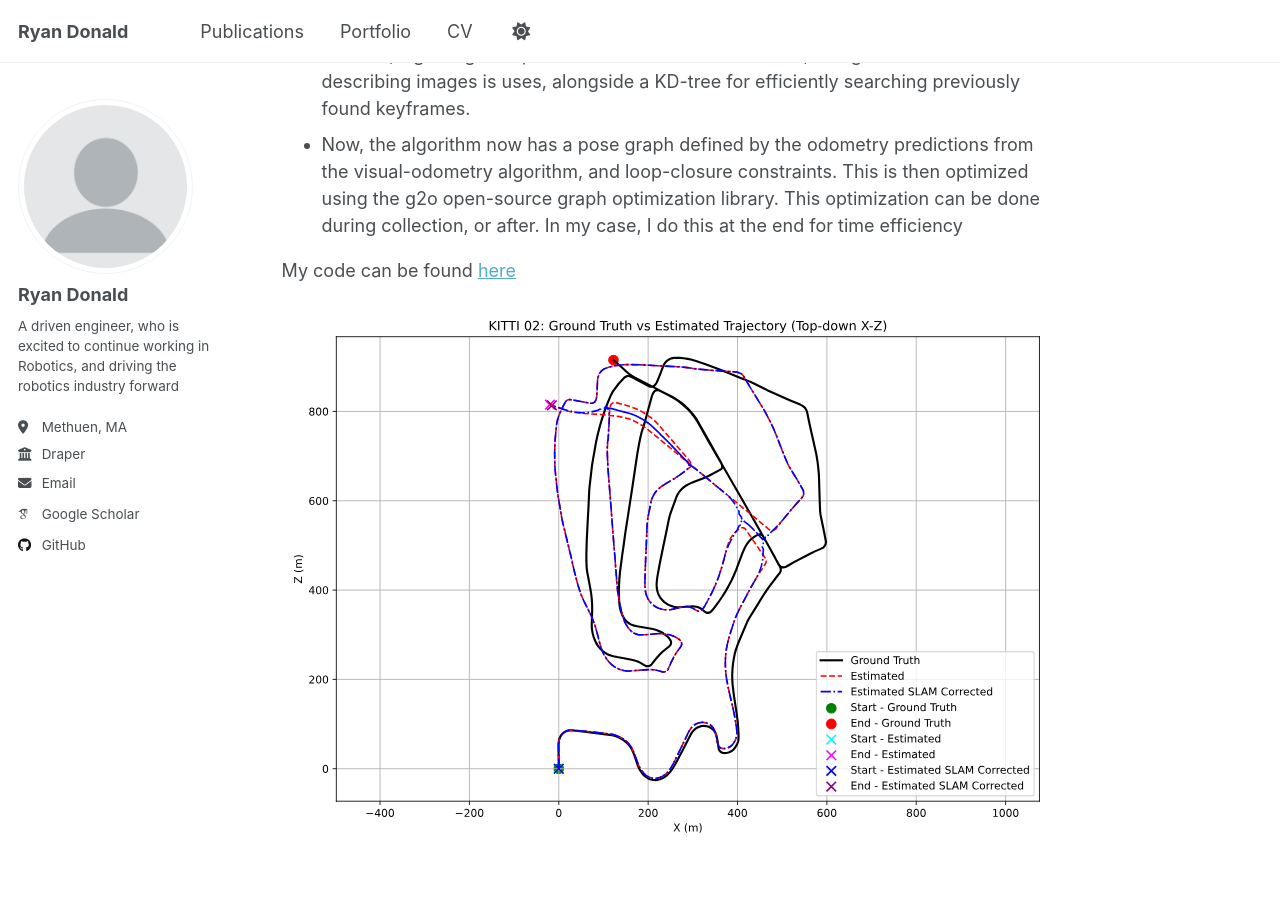
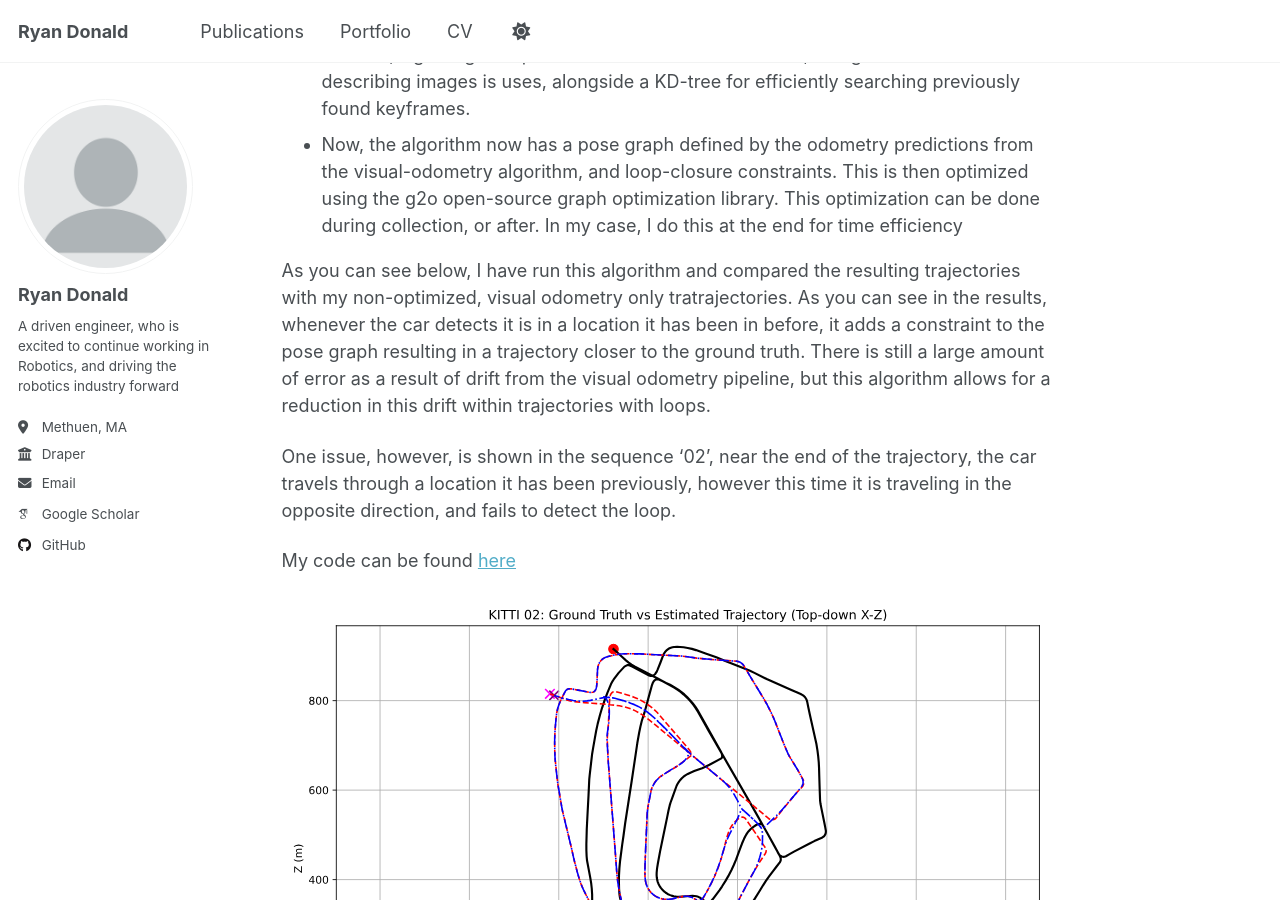
Before and after one commit to ryan-donald/ryan-donald.github.io, a Jekyll site: the page built from _portfolio/3-SLAM.md, in a window 1280 px wide and 900 px high, scrolled down 543 px. Built offline with Jekyll 4.4.1, drawn with Linux system fonts in a browser that asks for light colours; some web fonts are replaced; a script that is not in the unit is left out.

Commit message:
Updated the SLAM portfolio item with new results

```diff
--- a/_portfolio/3-SLAM.md
+++ b/_portfolio/3-SLAM.md
@@ -1,6 +1,6 @@
 ---
 title: "Visual SLAM with OpenCV"
-excerpt: "Visual SLAM pipeline tested with the KITTI dataset <br><img src='/images/kitti_02_slam_2d.svg' onerror this.src='/images/kitti_02_slam_2d.png' width='50%'>"
+excerpt: "Visual SLAM pipeline tested with the KITTI dataset <br><img src='/images/kitti_07_slam_2d.svg' onerror this.src='/images/kitti_07_slam_2d.png' width='50%'>"
 collection: portfolio
 ---
 I improved my visual odometry pipeline that I had previously implemented and tested with the KITTI dataset, to include keyframing, loop closures, and graph optimization. I use the same KITTI dataset as in my visual odometry pipeline, information on their dataset can be found [here](https://www.cvlibs.net/datasets/kitti/index.php).
@@ -11,8 +11,13 @@
 - I then compare information about the current keyframe to previous keyframes to find a match, signaling a loop-closure. To determine matches, a Bag-of-Words method of describing images is uses, alongside a KD-tree for efficiently searching previously found keyframes.
 - Now, the algorithm now has a pose graph defined by the odometry predictions from the visual-odometry algorithm, and loop-closure constraints. This is then optimized using the g2o open-source graph optimization library. This optimization can be done during collection, or after. In my case, I do this at the end for time efficiency
 
+As you can see below, I have run this algorithm and compared the resulting trajectories with my non-optimized, visual odometry only tratrajectories. As you can see in the results, whenever the car detects it is in a location it has been in before, it adds a constraint to the pose graph resulting in a trajectory closer to the ground truth. There is still a large amount of error as a result of drift from the visual odometry pipeline, but this algorithm allows for a reduction in this drift within trajectories with loops.
+
+One issue, however, is shown in the sequence '02', near the end of the trajectory, the car travels through a location it has been previously, however this time it is traveling in the opposite direction, and fails to detect the loop.
 
 My code can be found [here](https://github.com/ryan-donald/slam/)
 
 
 <img src='/images/kitti_02_slam_2d.svg' onerror this.src='/images/kitti_02_slam_2d.png'>
+<img src='/images/kitti_05_slam_2d.svg' onerror this.src='/images/kitti_05_slam_2d.png'>
+<img src='/images/kitti_07_slam_2d.svg' onerror this.src='/images/kitti_07_slam_2d.png'>
```
Also changed, not shown: images/kitti_02_slam_2d.png, images/kitti_02_slam_2d.svg, images/kitti_05_slam_2d.png (added), images/kitti_05_slam_2d.svg (added), images/kitti_06_slam_2d.png (added), images/kitti_06_slam_2d.svg (added), images/kitti_07_slam_2d.png (added), images/kitti_07_slam_2d.svg (added), images/kitti_08_slam_2d.png (added), images/kitti_08_slam_2d.svg (added), images/kitti_09_slam_2d.png (added), images/kitti_09_slam_2d.svg (added).
